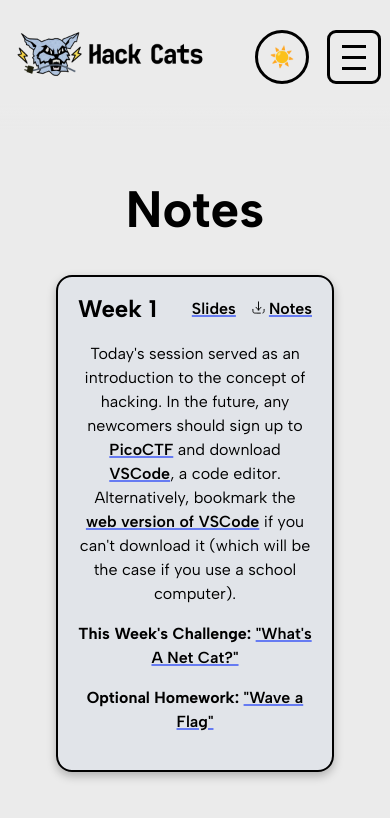
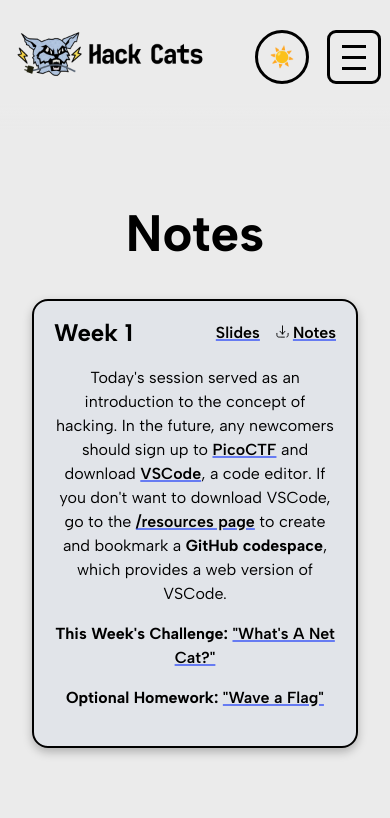
Before and after one commit to scepterb/cyber-cats, a React (Vite) app in the folder client/: page /notes in a window 390 px wide. Shown: the top 818 px of the page. Built offline with nearby package versions, Linux system fonts and the light colour scheme; no server answers; the HTML template or start-up script is replaced by a standard one.

Commit message:
Add codespace info to /Notes, fix page padding on small screens

```diff
--- a/client/src/components/css/NavBar.css
+++ b/client/src/components/css/NavBar.css
@@ -8,7 +8,6 @@
 }
 .nav-small, .nav-large { display: none; }
 @media (max-width: 900px) { .nav-small { display: flex; } }
-@media (max-width: 900px) {}
 @media (min-width: 900px) { .nav-large { display: flex; } }
 
 /* Shared */
--- a/client/src/pages/Notes.tsx
+++ b/client/src/pages/Notes.tsx
@@ -1,3 +1,4 @@
+import{ Link } from 'react-router-dom';
 import WeekNote from "../components/WeekNote";
 import TooltipLink from "../components/TooltipLink";
 
@@ -19,7 +20,7 @@ export default function Notes() {
       >
         Today's session served as an introduction to the concept of hacking.
         In the future, any newcomers should sign up to <TooltipLink href="https://picoctf.org" tooltip="picoctf.org">PicoCTF</TooltipLink> and download <TooltipLink href="https://code.visualstudio.com/download" tooltip="visualstudio.com">VSCode</TooltipLink>, a code editor.
-        Alternatively, bookmark the <TooltipLink href="https://vscode.dev/" tooltip="vscode.dev">web version of VSCode</TooltipLink> if you can't download it (which will be the case if you use a school computer).
+        If you don't want to download VSCode, go to the <Link to="/resources">/resources page</Link> to create and bookmark a <strong>GitHub codespace</strong>, which provides a web version of VSCode.
       </WeekNote>
     </div>
   );
--- a/client/src/pages/Pages.css
+++ b/client/src/pages/Pages.css
@@ -2,6 +2,10 @@
   padding: 24px;
   max-width: 900px;
   margin: 0 auto;
+}
+
+@media (max-width: 900px) {
+  .page-content {padding: 0;}
 }
 
 .page-title {
```
